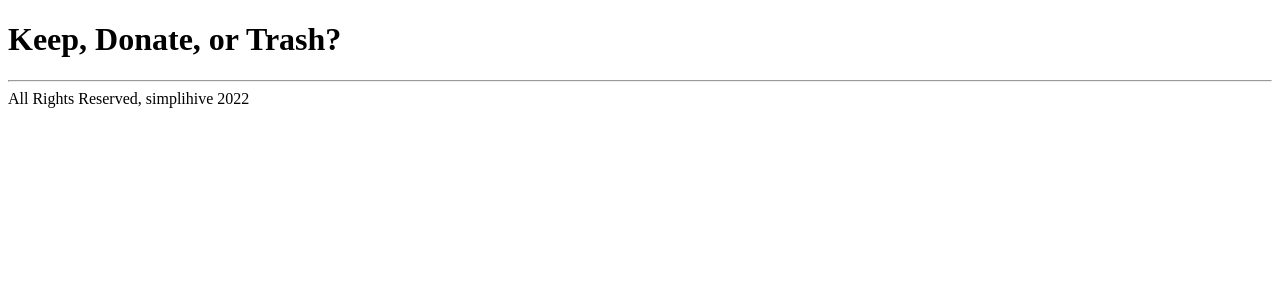
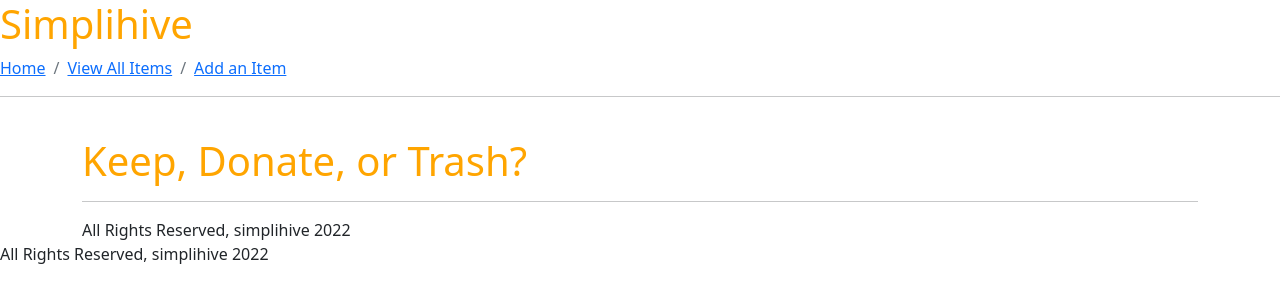
Before and after one commit to CatW-M/simplihive, a Django app: page /items/ in a window 1280 px wide. Shown: the top 303 px of the page. Run offline with Django 4.2, Linux system fonts and the light colour scheme; data that the repository does not hold is empty.

Commit message:
Fix: Changed Item index and detail to classes

```diff
--- a/main_app/templates/base.html
+++ b/main_app/templates/base.html
@@ -2,7 +2,10 @@
 <!DOCTYPE html>
 <html>
   <head>
+    <meta charset="utf-8">
+    <meta name="viewport" content="width=device-width, initial-scale=1">
     <title>Simplihive</title>
+
     <link rel="stylesheet" href="{% static 'style.css' %}">
     <link href="https://cdn.jsdelivr.net/npm/bootstrap@5.2.3/dist/css/bootstrap.min.css" rel="stylesheet" integrity="sha384-rbsA2VBKQhggwzxH7pPCaAqO46MgnOM80zW1RWuH61DGLwZJEdK2Kadq2F9CUG65" crossorigin="anonymous">
   </head>
@@ -25,10 +28,13 @@
         </ol>
     </nav>
     <hr />
-   {% block content %}
+  <br />
+  <div class="container">
+    {% block content %}
 
+    {% endblock %}
 
-   {% endblock %}
+  </div>
 
     <footer>All Rights Reserved, simplihive 2022</footer>
     <script src="https://cdn.jsdelivr.net/npm/@popperjs/core@2.11.6/dist/umd/popper.min.js" integrity="sha384-oBqDVmMz9ATKxIep9tiCxS/Z9fNfEXiDAYTujMAeBAsjFuCZSmKbSSUnQlmh/jp3" crossorigin="anonymous"></script>
--- a/main_app/templates/items/index.html
+++ b/main_app/templates/item_index.html
@@ -1,4 +1,7 @@
-{% load static %}
+
+{% extends 'base.html' %}
+
+{% block content %}
 <!DOCTYPE html>
 <html>
   <head>
@@ -7,13 +10,15 @@
   <body>
     <h1>Keep, Donate, or Trash?</h1>
     <hr />
-    {% for item in items %}
-    <div className="item-container">
-      <div className="image-box">
+    {% for item in object_list %}
+      <div className="item-container">
+        <div className="image-box">
         {% if item.item_image %}
-        <img src="{{item.item_image.url}}" width=500 />
-        <div className="content">
-          <p className="title">{{ item.name }}</p>
+          <a href="{% url 'item-detail' item.pk %}"><img src="{{item.item_image.url}}" width=500 /></a>
+        {% else %}
+          <a href="{% url 'item-detail' item.pk %}">{{ item.name }}</a>
+          {% endif %}
+          <div className="content">
           <h4 className="significance">{{ item.significance }}</h4>
         </div>
       </div>
@@ -21,7 +26,6 @@
         <p className="left-align">Posted Anonymously</p>
     {% else %}
         <p className="left-align"> Posted by: {{ item.user }} </p>
-        {% endif %}
     {% endif %}
     </div>
     <hr />
@@ -29,3 +33,5 @@
     <footer>All Rights Reserved, simplihive 2022</footer>
   </body>
 </html>
+
+{% endblock %}
--- a/main_app/urls.py
+++ b/main_app/urls.py
@@ -3,8 +3,8 @@ from . import views
 
 urlpatterns = [
     path('', views.index, name='index'),
-    path('items/', views.items_index, name='items_index'),
-    path('items/<int:item_id>/', views.items_show, name='items_show'),
+    path('items/', views.ItemIndex.as_view(), name='items_index'),
+    path('items/<int:pk>/', views.ItemDetailView.as_view(), name='item-detail'),
     path('items/create/', views.ItemCreate.as_view(), name='items_create'),
     path('items/<int:pk>/update/', views.ItemUpdate.as_view(), name='items_update'),
     path('items/<int:pk>/delete/', views.ItemDelete.as_view(), name='items_delete'),
--- a/main_app/views.py
+++ b/main_app/views.py
@@ -1,5 +1,6 @@
 from django.shortcuts import render, redirect, reverse, get_object_or_404
 from django.contrib.auth.forms import AuthenticationForm, UserCreationForm
+from django.views.generic import DetailView, ListView
 from django.views.generic.edit import CreateView, UpdateView, DeleteView
 from .models import Item, Choice, Comment
 from .forms import CommentForm, ItemForm
@@ -7,6 +8,10 @@ from django.http import HttpResponseRedirect
 from django.contrib.auth.models import User
 from django.contrib.auth import authenticate, login, logout
 from django.contrib.auth.decorators import login_required
+
+class ItemIndex(ListView):
+    model = Item
+    template_name = 'item_index.html'
 
 class ItemCreate(CreateView):
     model = Item
@@ -31,6 +36,9 @@ class ItemDelete(DeleteView):
     model = Item
     success_url = '/items'
 
+class ItemDetailView(DetailView):
+    model = Item
+    template_name = 'item_detail.html'
 
 
 class AddCommentView(CreateView):
@@ -47,25 +55,23 @@ class AddCommentView(CreateView):
 def index(request):
     return render(request, 'index.html')
 
-def items_index(request):
-    items = Item.objects.all()
-    return render(request, 'items/index.html', { 'items': items })
 
 
 
-def items_show(request, item_id):
-    item = Item.objects.get(id=item_id)
-    try:
-        selected_choice = item.choice_set.get(pk=request.POST['choice'])
-    except (KeyError, Choice.DoesNotExist):
-        return render(request, 'items/detail.html', {
-            'item': item,
-            'error_message': "You didn't select a choice.",
-        })
-    else:
-        selected_choice.votes += 1
-        selected_choice.save()
-    return render(request, 'items/detail.html', {'item': item})
+
+# def items_show(request, item_id):
+#     item = Item.objects.get(id=item_id)
+#     try:
+#         selected_choice = item.choice_set.get(pk=request.POST['choice'])
+#     except (KeyError, Choice.DoesNotExist):
+#         return render(request, 'items/detail.html', {
+#             'item': item,
+#             'error_message': "You didn't select a choice.",
+#         })
+#     else:
+#         selected_choice.votes += 1
+#         selected_choice.save()
+#     return render(request, 'items/detail.html', {'item': item})
 
 def profile(request, username):
     user = User.objects.get(username=username)
```
Also changed, not shown: main_app/templates/item_detail.html (renamed from main_app/templates/items/detail.html, +11 -5 lines), main_app/templates/main_app/item_form.html (+6 -3 lines).
